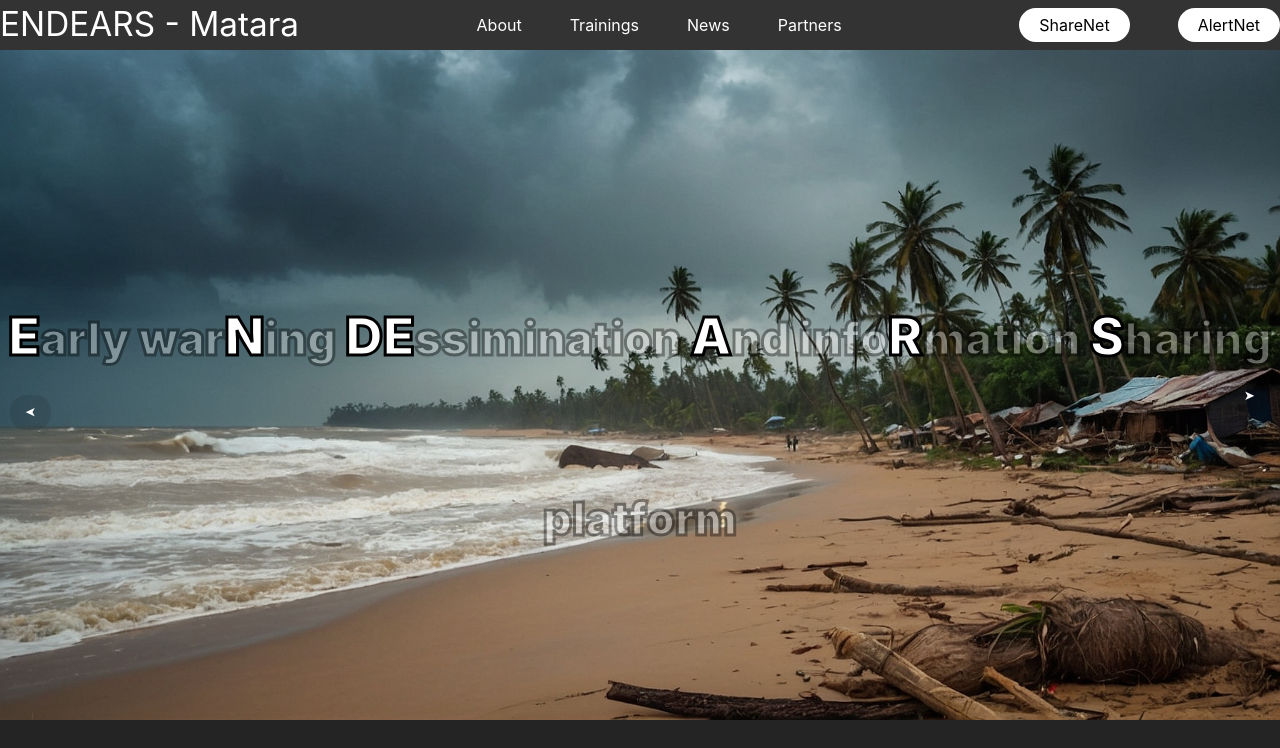
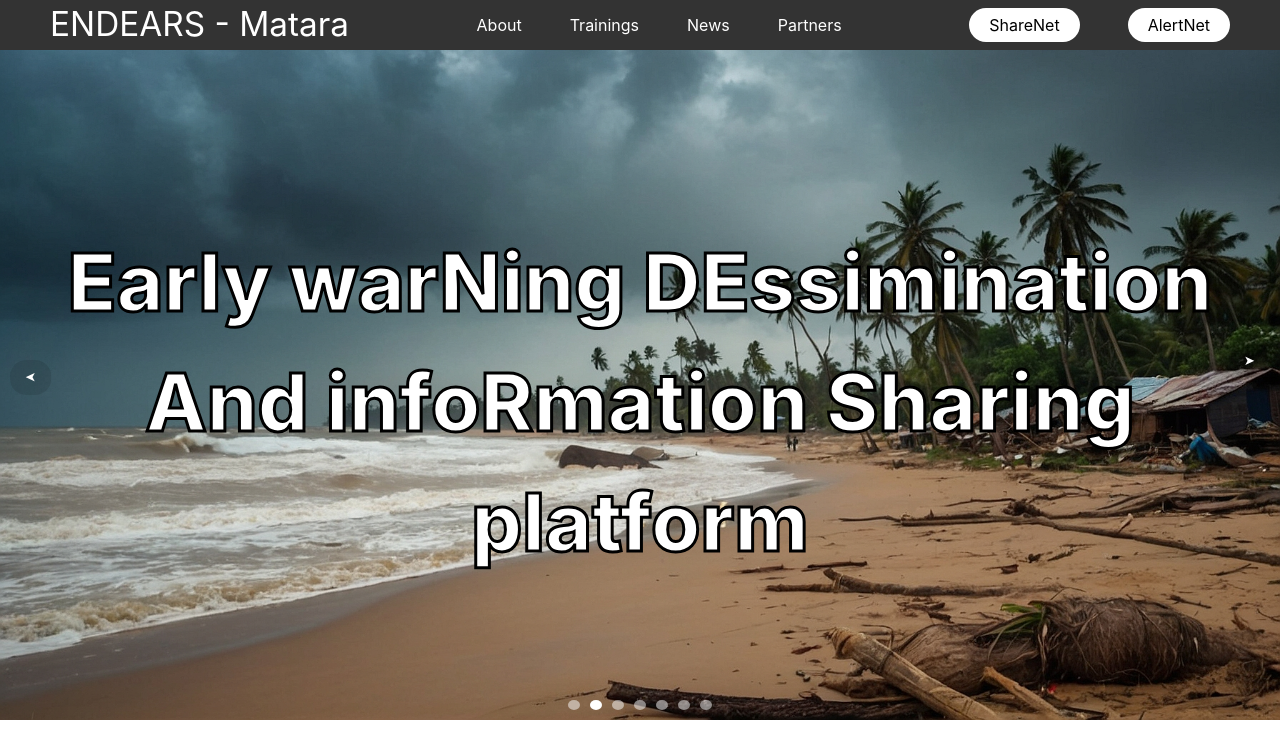
Before and after one commit to Hasitha-J/Endears_project, a React (Vite) app: page / in a window 1280 px wide. Shown: the top 748 px of the page. Built offline with nearby package versions, Linux system fonts and the light colour scheme.

Commit message:
scalability

```diff
--- a/package.json
+++ b/package.json
@@ -1,5 +1,5 @@
 {
-  "homepage": "https://hasithabj.github.io/Alert_project/",
+  "homepage": "https://hasithabj.github.io/Endears_project/",
   "name": "alert-project",
   "private": true,
   "version": "0.0.0",
--- a/src/About.jsx
+++ b/src/About.jsx
@@ -23,7 +23,7 @@ const About = () => {
                 <p>Our commitment to Matara arises from a sincere dedication to address recurring challenges impacting residents. Floods, particularly in the Nilwala river basin, consistently threaten the district. Strong winds disrupt local fishermen's livelihoods, emphasizing the need for tailored solutions. In Matara's diverse terrains, including both wet and dry zones, landslides add to concerns, prompting decisive action. Despite varying climatic conditions, our project aims to empower Matara's resilient community through a sophisticated Climate Information Sharing and Early Warning Dissemination System. </p>
                 <div>
                   <br />
-                  <h3>       AlertNet - Early Warning Dissemination System</h3>
+                  <h3>AlertNet - Early Warning Dissemination System</h3>
                   <p>
                       Envision a seamless transmission of crucial alerts reaching the public effectively. The Early Warning Dissemination System for the Matara District in Sri Lanka acts as a vital bridge between government agencies and the public, enhancing the existing flow of dissemination by increasing efficiency and effectiveness. This system empowers governance to select precise warning levels and target specific public groups, thereby strengthening preparedness and ensuring that timely, pertinent warnings reach the individuals who need them most. By simplifying the process, it ensures that critical information is delivered swiftly and accurately, enhancing the community's overall safety and response capabilities.
                   </p>
--- a/src/MenuButtons.jsx
+++ b/src/MenuButtons.jsx
@@ -1,4 +1,4 @@
-import React from 'react';
+import { React,  useState, useEffect, useRef } from 'react';
 
 const styles = {
 divContainer: {
@@ -33,6 +33,8 @@ divContainer: {
   }
 };
 
+
+
 const ButtonComponent = () => {
   return (
     <div style={styles.divContainer}>
--- a/src/Navbar.css
+++ b/src/Navbar.css
@@ -12,6 +12,7 @@
 
 }
 .nav-links{
+
   max-width: 1280px;
   color: white;
   display: flex;
@@ -25,8 +26,49 @@
 }
 
 .nav-links li{
+  /* display: none; */
   cursor: pointer;
 }
+@media (max-width: 1350px) {
+  .nav-links {
+    margin-left: 50px;
+    margin-right: 50px;
+  }
+  /* .button_list p{
+    display: none;
+  } */
+
+
+}
+@media (max-width: 1100px) {
+  .nav-links li {
+    display: none;
+  }
+  /* .button_list p{
+    display: none;
+  } */
+  .endears-matara{
+    width: 100%;
+    display: flex;
+    justify-content: center;
+  }
+
+}
+@media (max-width: 750px) {
+  .nav-links li {
+    display: none;
+  }
+  .button_list p{
+    display: none;
+  }
+  .endears-matara{
+    width: 100%;
+    display: flex;
+    justify-content: center;
+  }
+
+}
+
 .endears-matara {
    margin: 0%;
    /* margin-left: 15px; */
@@ -65,14 +107,15 @@
 }
 
 
-/* .nav-links  li.active {
-  background-color: #555;
-} */
+
 
 .nav-links  li:hover {
   font-weight: bold;
 }
-
+.button_list{
+  margin-left: 25px;
+  padding-left: 20px;
+}
 .button_list p{
   background-color: white;
   color: black;
--- a/src/PhotoSlider.css
+++ b/src/PhotoSlider.css
@@ -1,9 +1,20 @@
 .photo-slider-container {
+    display: grid;
+    grid-template-columns: repeat(auto-fill, minmax(240px, 1fr));
+    grid-gap: 10px;
     width: 100vw; /* Occupy full viewport width */
-    height: 790px; /* Set desired height */
+    max-height: 790px;
     position: relative;
     overflow: hidden;
   }
+
+
+@media screen and (max-width: 767px) {
+  .photo-slider-containe {
+    grid-template-columns: repeat(auto-fill, minmax(150px, 1fr));
+    grid-gap: 5px;
+  }
+}
 
   .photo-slider {
     display: flex;
@@ -17,14 +28,14 @@
     flex-direction: column;
     justify-content: center; /* Center vertically */
     align-items: center; /* Center horizontally */
-    transform: translateY(Y-position);
+    /* transform: translateY(Y-position); */
   }
 
   .image-wrapper img {
     max-width: 100%; /* Prevent image overflow */
     max-height: 100%;
     display: block; /* Prevent spacing below image */
-    transform: translateY(Y-position);
+    /* transform: translateY(Y-position); */
   }
 
 
@@ -78,3 +89,9 @@
   .prev-slide {
     transform: rotate(180deg); /* Rotates 90 degrees clockwise */
   }
+
+  @media only screen and (max-width: 768px) {
+    .image-wrapper {
+      width: 100%; /* Adjust width as needed for smaller screens */
+    }
+  }
--- a/src/PhotoSlider.jsx
+++ b/src/PhotoSlider.jsx
@@ -11,6 +11,7 @@ import image7 from './assets/image7.jpg';
 
 const PhotoSlider = () => {
   const [currentIndex, setCurrentIndex] = useState(0);
+  const [imageWidth, setImageWidth] = useState(0);
 
   // Sample images
   const images = [
@@ -35,19 +36,24 @@ const PhotoSlider = () => {
     );
   };
 
-  // Use useEffect to set up automatic sliding
   useEffect(() => {
     const intervalId = setInterval(nextSlide, 5000); // Change slide every 3 seconds
 
-    // Clear the interval on component unmount
-    return () => clearInterval(intervalId);
+    // Calculate image width based on slider container width
+    const handleResize = () => {
+      setImageWidth(sliderContainerRef.current.offsetWidth);
+    };
+
+    // Call handleResize initially and on window resize
+    handleResize();
+    window.addEventListener('resize', handleResize);
+
+    // Clear the interval and resize listener on component unmount
+    return () => {
+      clearInterval(intervalId);
+      window.removeEventListener('resize', handleResize);
+    };
   }, []);
-
-  // Calculate image width based on slider container width
-  const imageWidth = sliderContainerRef.current
-    ? sliderContainerRef.current.offsetWidth
-    : 0;
-
   return (
     <div className="photo-slider-container" ref={sliderContainerRef} id="home">
 
--- a/src/Title.jsx
+++ b/src/Title.jsx
@@ -21,18 +21,18 @@ const Title = () => {
        {isVisible &&
         <div className='title' >
             <p className='title-text'>
-              <cap className="cap">E</cap>
-              <sim className="sim">arly war</sim>
-              <cap className="cap">N</cap>
-              <sim className="sim">ing </sim>
-              <cap className="cap">DE</cap>
-              <sim className="sim">ssimination </sim>
-              <cap className="cap">A</cap>
-              <sim className="sim">nd info</sim>
-              <cap className="cap">R</cap>
-              <sim className="sim">mation </sim>
-              <cap className="cap">S</cap>
-              <sim className="sim">haring platform</sim>
+              <span className="cap">E</span>
+              <span className="sim">arly war</span>
+              <span className="cap">N</span>
+              <span className="sim">ing </span>
+              <span className="cap">DE</span>
+              <span className="sim">ssimination </span>
+              <span className="cap">A</span>
+              <span className="sim">nd info</span>
+              <span className="cap">R</span>
+              <span className="sim">mation </span>
+              <span className="cap">S</span>
+              <span className="sim">haring platform</span>
             </p>
         </div>}
     </div>
--- a/src/title.css
+++ b/src/title.css
@@ -39,6 +39,75 @@
   animation: fadeLetters 15s 3;
 }
 
+
+
+
+@media (max-width: 1500px) {
+  .title {
+    margin-top: -20px;
+    font-size: 80px;
+    font-weight: 800;
+    text-align: center;
+  }
+  .cap{
+    animation: capannimation1500 15s 3;
+  }
+
+
+  .sim {
+    color: white;
+    opacity: 1;
+    animation: fadeLetters1500 15s 3;
+  }
+
+}
+@media (max-width: 1250px) {
+  .title {
+    margin-top: -170px;
+    font-size: 70px;
+    font-weight: 800;
+    text-align: center;
+    -webkit-text-stroke: 2px black;
+  }
+  .cap{
+    animation: capannimation1250 15s 3;
+  }
+
+
+  .sim {
+    color: white;
+    opacity: 1;
+    animation: fadeLetters1250 15s 3;
+  }
+
+}
+
+@media (max-width: 1000px) {
+  .title {
+    margin-top: -300px;
+    font-size: 60px;
+    font-weight: 800;
+    text-align: center;
+    -webkit-text-stroke: 1px black;
+  }
+  .cap{
+    animation: capannimation1000 15s 3;
+  }
+
+
+  .sim {
+    color: white;
+    opacity: 1;
+    animation: fadeLetters1000 15s 3;
+  }
+
+}
+@media (max-width: 750px) {
+  .title {
+    display: none;
+  }
+
+}
 
 @keyframes capannimation {
   0% {
@@ -102,3 +171,194 @@
     font-size: 0px;
   }
 }
+
+
+@keyframes capannimation1500 {
+  0% {
+    opacity: 1;
+    font-size: 80px;
+
+  }
+  19% {
+    opacity: 1;
+    font-size: 80px;
+  }
+  19.1% {
+    opacity: 1;
+    font-size: 45px;
+  }
+  30%{
+    opacity: 1;
+    font-size: 40px;
+  }
+  55% {
+    opacity: 1;
+    font-size: 50px;
+  }
+
+
+  100% {
+    opacity: 1;
+    font-size: 100px;
+  }
+}
+
+@keyframes fadeLetters1500 {
+  0% {
+    opacity: 1;
+    font-size: 080px;
+
+  }
+  19% {
+    opacity: 1;
+    font-size: 80px;
+  }
+  19.1% {
+    opacity: 1;
+    font-size: 45px;
+  }
+  30%{
+    opacity: 1;
+    font-size: 40px;
+  }
+  55% {
+    opacity: 0.1;
+    font-size: 40px;
+  }
+
+  60% {
+    opacity: 0;
+    font-size: 1px;
+  }
+  100% {
+    opacity: 0;
+    font-size: 0px;
+  }
+}
+
+
+@keyframes capannimation1250 {
+  0% {
+    opacity: 1;
+    font-size: 70px;
+
+  }
+  19% {
+    opacity: 1;
+    font-size: 70px;
+  }
+  19.1% {
+    opacity: 1;
+    font-size: 40px;
+  }
+  30%{
+    opacity: 1;
+    font-size: 35px;
+  }
+  55% {
+    opacity: 1;
+    font-size: 45px;
+  }
+
+
+  100% {
+    opacity: 1;
+    font-size: 90px;
+  }
+}
+
+@keyframes fadeLetters1250 {
+  0% {
+    opacity: 1;
+    font-size: 70px;
+
+  }
+  19% {
+    opacity: 1;
+    font-size: 70px;
+  }
+  19.1% {
+    opacity: 1;
+    font-size: 40px;
+  }
+  30%{
+    opacity: 1;
+    font-size: 35px;
+  }
+  55% {
+    opacity: 0.1;
+    font-size: 35px;
+  }
+
+  60% {
+    opacity: 0;
+    font-size: 1px;
+  }
+  100% {
+    opacity: 0;
+    font-size: 0px;
+  }
+}
+
+@keyframes capannimation1000 {
+  0% {
+    opacity: 1;
+    font-size: 50px;
+
+  }
+  19% {
+    opacity: 1;
+    font-size: 50px;
+  }
+  19.1% {
+    opacity: 1;
+    font-size: 27px;
+  }
+  30%{
+    opacity: 1;
+    font-size: 22px;
+  }
+  55% {
+    opacity: 1;
+    font-size: 30px;
+  }
+
+
+  100% {
+    opacity: 1;
+    font-size: 60px;
+  }
+}
+
+@keyframes fadeLetters1000 {
+  0% {
+    opacity: 1;
+    font-size: 50px;
+
+  }
+  19% {
+    opacity: 1;
+    font-size: 50px;
+  }
+  19.1% {
+    opacity: 1;
+    font-size: 27px;
+  }
+  30%{
+    opacity: 1;
+    font-size: 22px;
+  }
+  55% {
+    opacity: 0.1;
+    font-size: 22px;
+  }
+
+  60% {
+    opacity: 0;
+    font-size: 1px;
+  }
+  100% {
+    opacity: 0;
+    font-size: 0px;
+  }
+}
--- a/vite.config.js
+++ b/vite.config.js
@@ -4,5 +4,5 @@ import react from '@vitejs/plugin-react'
 // https://vitejs.dev/config/
 export default defineConfig({
   plugins: [react()],
-  base: '/Alert_project/',
+  base: '/',
 })
```
